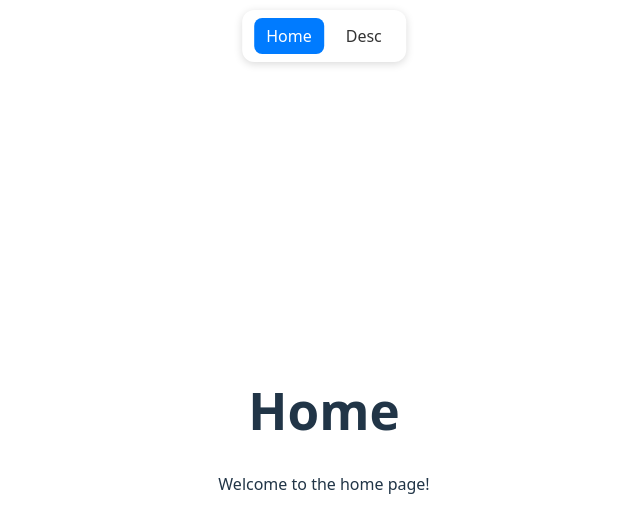
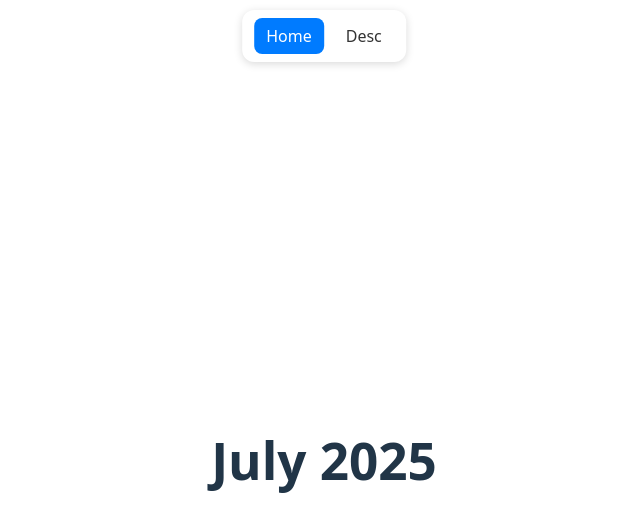
Before and after one commit to arjunkalburgi/calendarComponent, a React (Vite) app: page / in a window 1280 px wide. Shown: the top 532 px of the page, without its empty margins (316-956 px from the left). Built offline with nearby package versions, Linux system fonts and the light colour scheme.

Commit message:
set date in home as a state var and then send it to the calendar

```diff
--- /dev/null
+++ b/src/components/Calendar/Calendar.tsx
@@ -0,0 +1,14 @@
+import styles from "./Calendar.module.css";
+
+type CalendarProps = {
+    date: Date;
+};
+
+export default function Calendar({ date = new Date() }: CalendarProps) {
+    const monthNames = ["January","February","March","April","May","June","July","August","September","October","November","December"];
+    return (
+        <div style={{ paddingTop: "60px" }}>
+            <h1>{monthNames[date.getMonth()]} {date.getFullYear()}</h1>
+        </div>
+    );
+}
--- a/src/routes/Home.tsx
+++ b/src/routes/Home.tsx
@@ -1,8 +1,11 @@
+import { useState } from "react";
+import Calendar from "../components/Calendar/Calendar";
+
 export default function Home() {
+    const [date] = useState(new Date());
     return (
         <div style={{ paddingTop: "60px" }}>
-        <h1>Home</h1>
-        <p>Welcome to the home page!</p>
+            <Calendar date={date} />
         </div>
     );
 }
```
Also changed, not shown: src/components/Calendar/Calendar.module.css (added).
